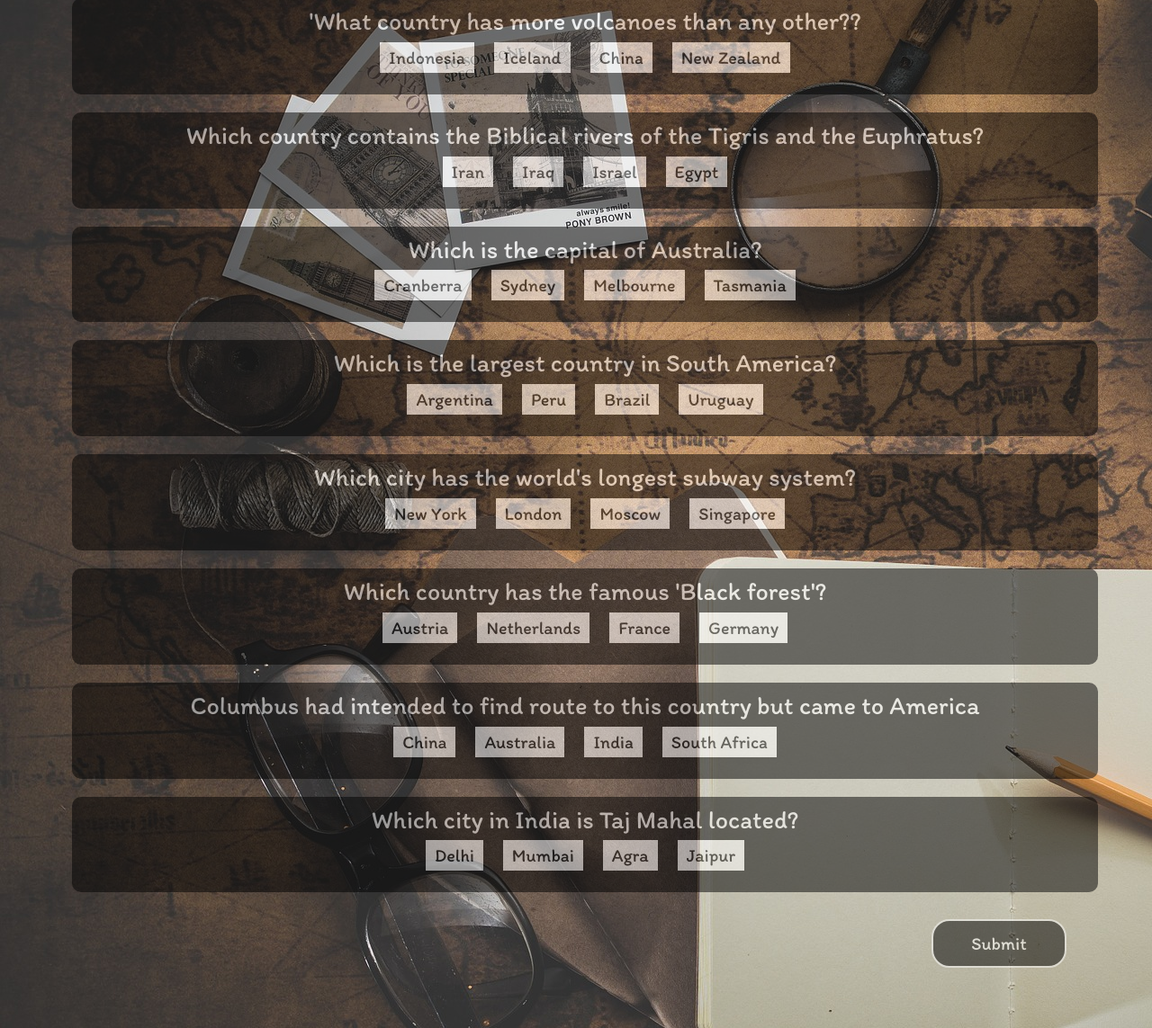
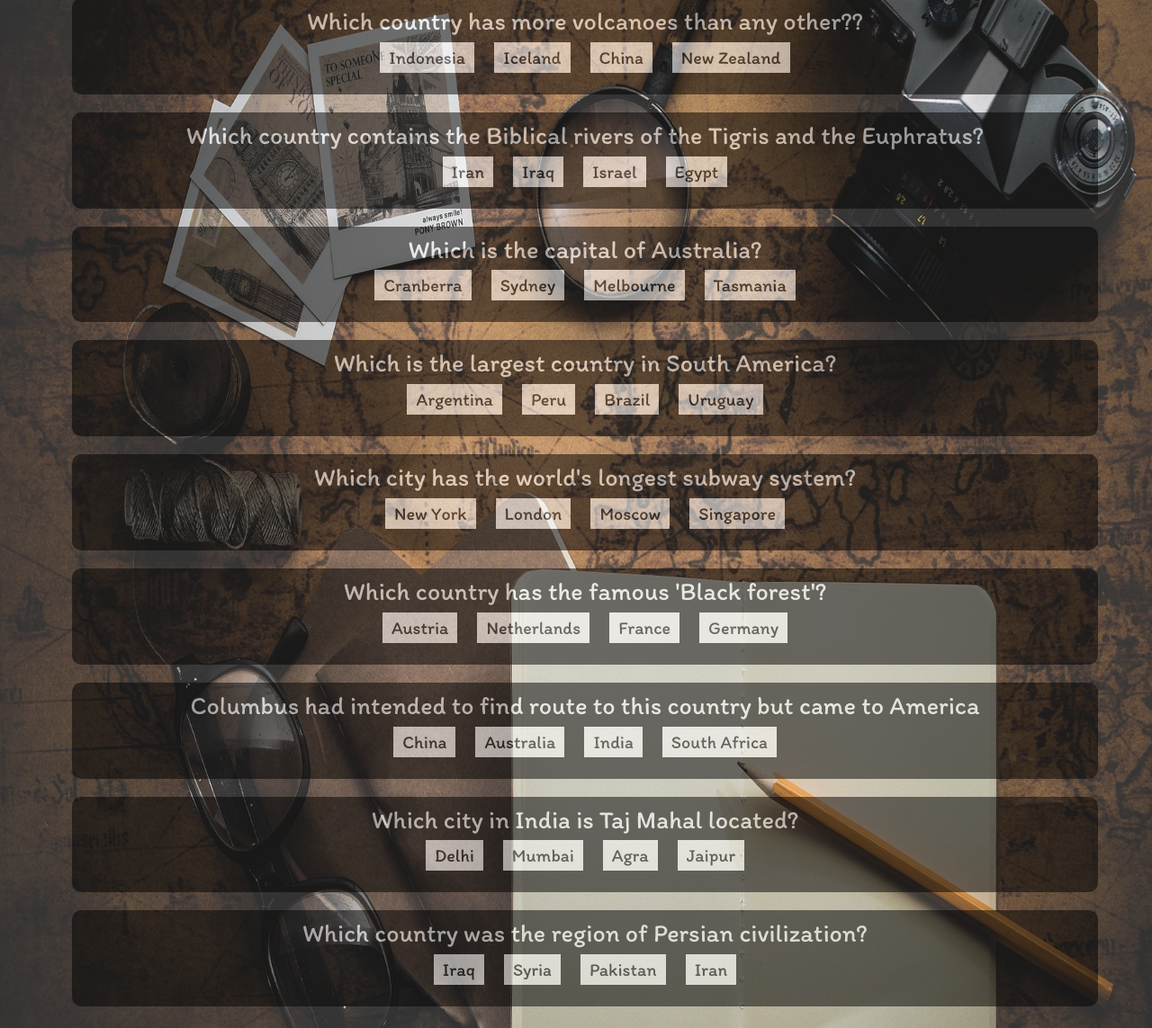
Before and after one commit to ashagm/Trivial_Trivia, a plain HTML site: page index.html in a window 1280 px wide. Shown: the part 168-1311 px from the top of the page at 90% size. Drawn offline with nearby package versions, Linux system fonts and the light colour scheme.

Commit message:
adding more styling

```diff
--- a/assets/css/style.css
+++ b/assets/css/style.css
@@ -1,9 +1,9 @@
 body{
 	position: relative;
 	background: url('../images/bg.jpg');
-	max-width: 100%;
+	/*max-width: 100%;*/
 /*	max-height: 100%;*/
-	background-size: scroll;
+	background-size: 110% 100%;
 	background-repeat: no-repeat;
 	font-family: 'Itim', cursive;
 	font-weight: 300;
--- a/assets/js/data.js
+++ b/assets/js/data.js
@@ -2,7 +2,7 @@ var questionBank = [
 
 	{
 		id: 0,
-		qn: "'What country has more volcanoes than any other??",
+		qn: "Which country has more volcanoes than any other??",
 		ans: ["Indonesia", "Iceland", "China", "New Zealand" ],
 		ansIndex: 0,
 	},
@@ -50,6 +50,12 @@ var questionBank = [
 		ans: ["Delhi", "Mumbai", "Agra", "Jaipur"],
 		ansIndex: 2,
 	},
+	{
+		id: 8,
+		qn: "Which country was the region of Persian civilization?",
+		ans: ["Iraq", "Syria", "Pakistan", "Iran"],
+		ansIndex: 3,
+	},
 
 
 ]
--- a/index.html
+++ b/index.html
@@ -19,7 +19,7 @@
 	</div>
 	<div class =" container">
 		<div class = "row row-main" ></div>
-		<div class = "row"><div class="col-md-2 offset-md-10"><button type="submit" class="submitA">Submit</button></div></div>
+		<div class = "row"><div class="col-md-2 offset-md-5"><button type="submit" class="submitA">Submit</button></div></div>
 	</div>
 
 	<div class = "container text-center" id ="footer">
```
